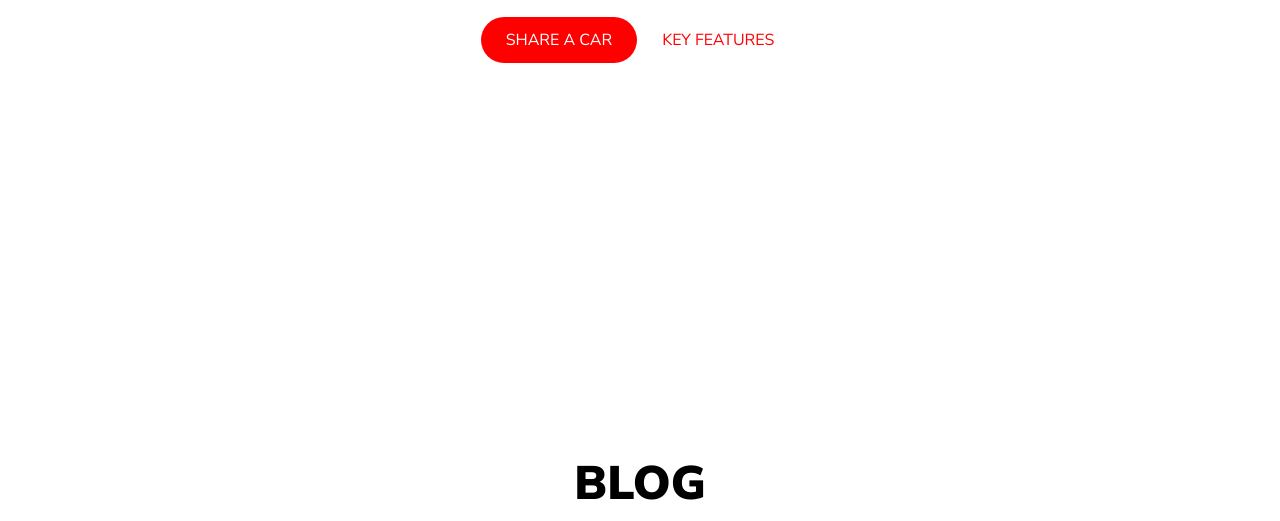
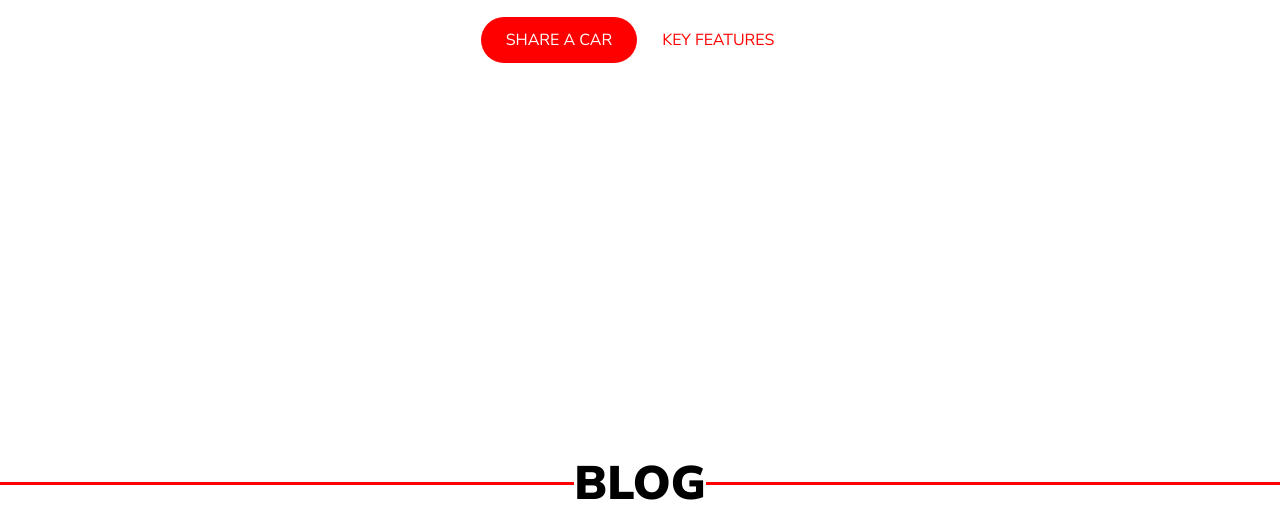
Before and after one commit to Doinoik09/Prjekt-CARSHERING, a plain HTML site: page index.html in a window 1280 px wide. Shown: the part 431-952 px from the top of the page. Drawn offline with Linux system fonts and the light colour scheme.

Commit message:
etap 3 after

```diff
--- a/css/style.css
+++ b/css/style.css
@@ -111,6 +111,7 @@ body {
 .blog-title{
     display: flex;
     justify-content: center;
+    align-items: center;
     font-size: 47px;
     margin-top: 91px;
     margin-bottom: 20px;
@@ -119,6 +120,24 @@ body {
     color: black;
     opacity: 1;
 }
+.blog-title::before{
+    content: "";
+    display: block;
+    height: 3px;
+    background: red;
+    flex-grow: 1;
+}
+.blog-title::after{
+    content: "";
+    display: block;
+    height: 3px;
+    background: red;
+    flex-grow: 1;
+}
+
+}
+
+
 .article {
     text-align: center;
     max-width: 280px;
```
